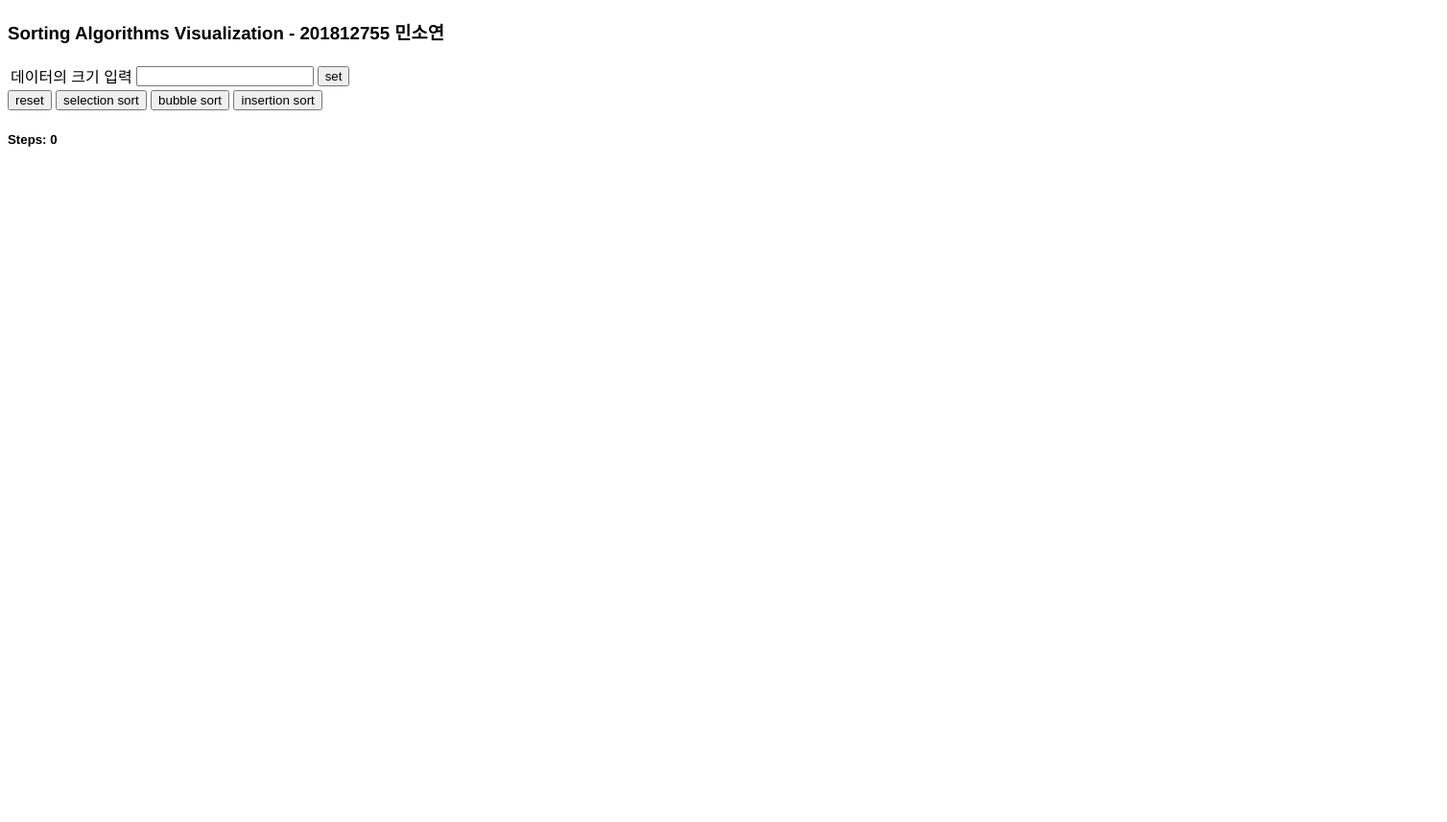
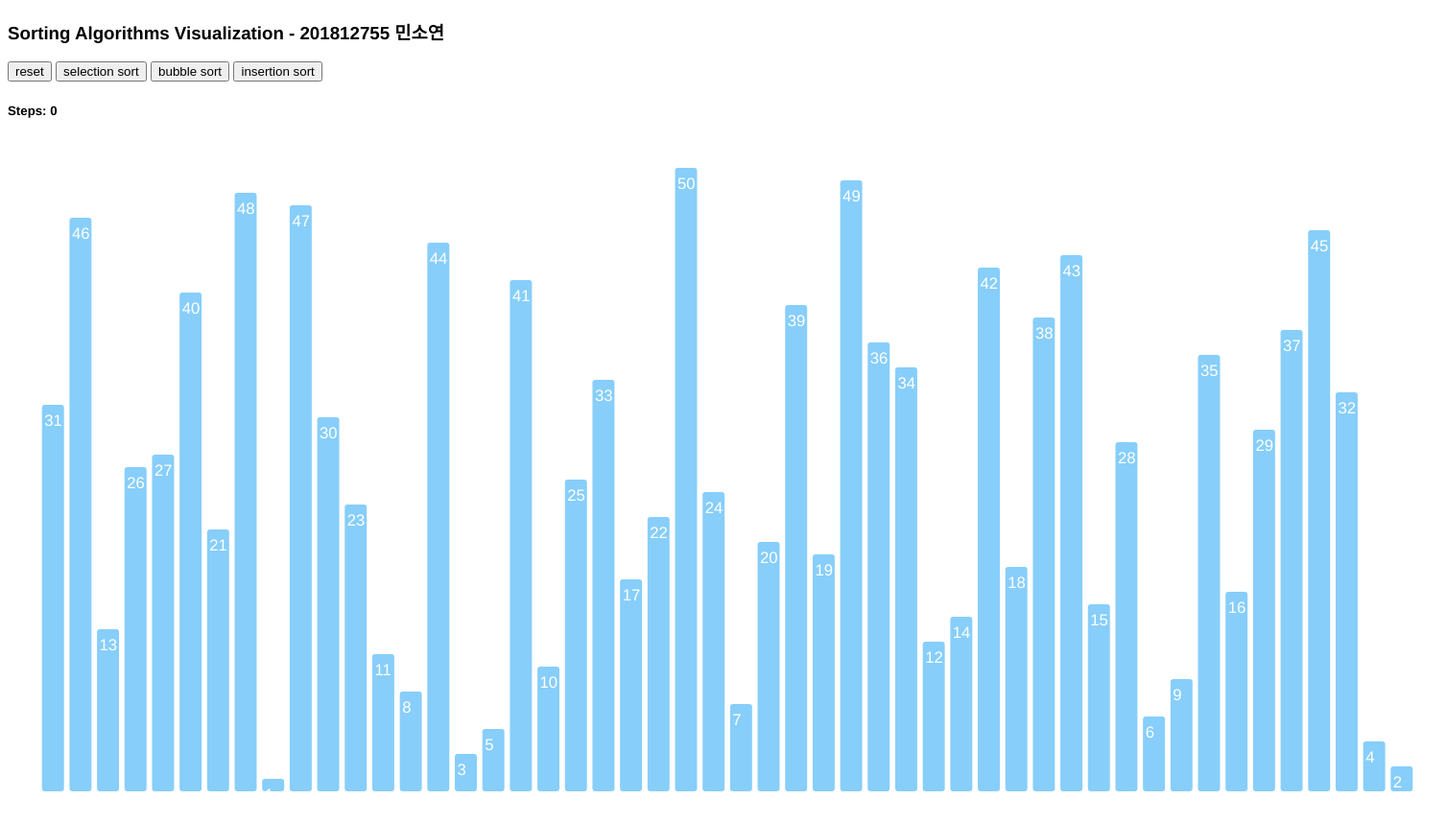
Before and after one commit to soy-A/sorting-algorithm, a plain HTML site: page docs/index.html in a window 1280 px wide. Shown: the whole page at 96% size, 1508 px wide, since content can reach past the window. Before the commit the page ends 800 px from the top, so only its background shows below. Drawn offline with nearby package versions, Linux system fonts and the light colour scheme.

Commit message:
Delete unused

```diff
--- a/docs/graph.js
+++ b/docs/graph.js
@@ -1,23 +1,16 @@
 // 랜덤하게 섞인 배열 생성
+var data = [];
 var arrSize = 0;
-var data = [];
+arrSize = 50;
+for(let i = 0; i < arrSize; i++){
+		data[i] = i + 1;
+}
 
 function initRandomArray(array){
     for(var i = array.length - 1 ; i > 0 ; i--){
         var j = Math.floor(Math.random() * (i + 1) );
         [array[i], array[j]]=[array[j], array[i]];
     }
-}
-
-function fontSize() {
-  return String((115 - arrSize) * 0.18 + 5) + "px";
-}
-
-function set(){
-    arrSize = document.getElementById("value").value;
-
-    for(let i = 0; i < arrSize; i++){
-        data[i] = i + 1;
 }
 
 initRandomArray(data);
@@ -35,6 +28,11 @@ function set(){
 var y = d3.scaleLinear()
 		.domain([0, d3.max(data, d => d)]).nice()
     .range([height - margin.bottom, margin.top]);
+
+
+function fontSize() {
+	return String((115 - arrSize) * 0.18 + 5) + "px";
+}
 
 var svg = d3.select('body').append('svg').style('width', width).style('height', height);
 
@@ -57,7 +55,6 @@ function set(){
         .attr('fill', '#FFFFFF');
 
 svg.node();
-}
 
 // redraw 함수 정의
 function redraw(newData) {
@@ -154,11 +151,3 @@ bubbleSort(data);
 d3.select("#insertion_btn").on("click", function() {
 insertionSort(data);
 })
-
-d3.select("#merge_btn").on("click", function() {
-mergeSort(data);
-})
-
-d3.select("#quick_btn").on("click", function() {
-quick_sort(data);
-})
--- a/docs/index.html
+++ b/docs/index.html
@@ -20,19 +20,6 @@
   <body>
     <h3>Sorting Algorithms Visualization - 201812755 민소연</h3>
     <script src="https://d3js.org/d3.v5.min.js"></script>
-    <table>
-      <tr>
-          <td>
-              데이터의 크기 입력
-          </td>
-          <td>
-              <input type="text" id="value">
-          </td>
-          <td>
-              <button onclick="set()">set</button>
-          </td>
-      </tr>
-    </table>
     <input type="button" id="reset_btn" value="reset">
     <input type="button" id="selection_btn" value="selection sort">
     <input type="button" id="bubble_btn" value="bubble sort">
```
Lines whose indentation alone changed are shown as unchanged.
